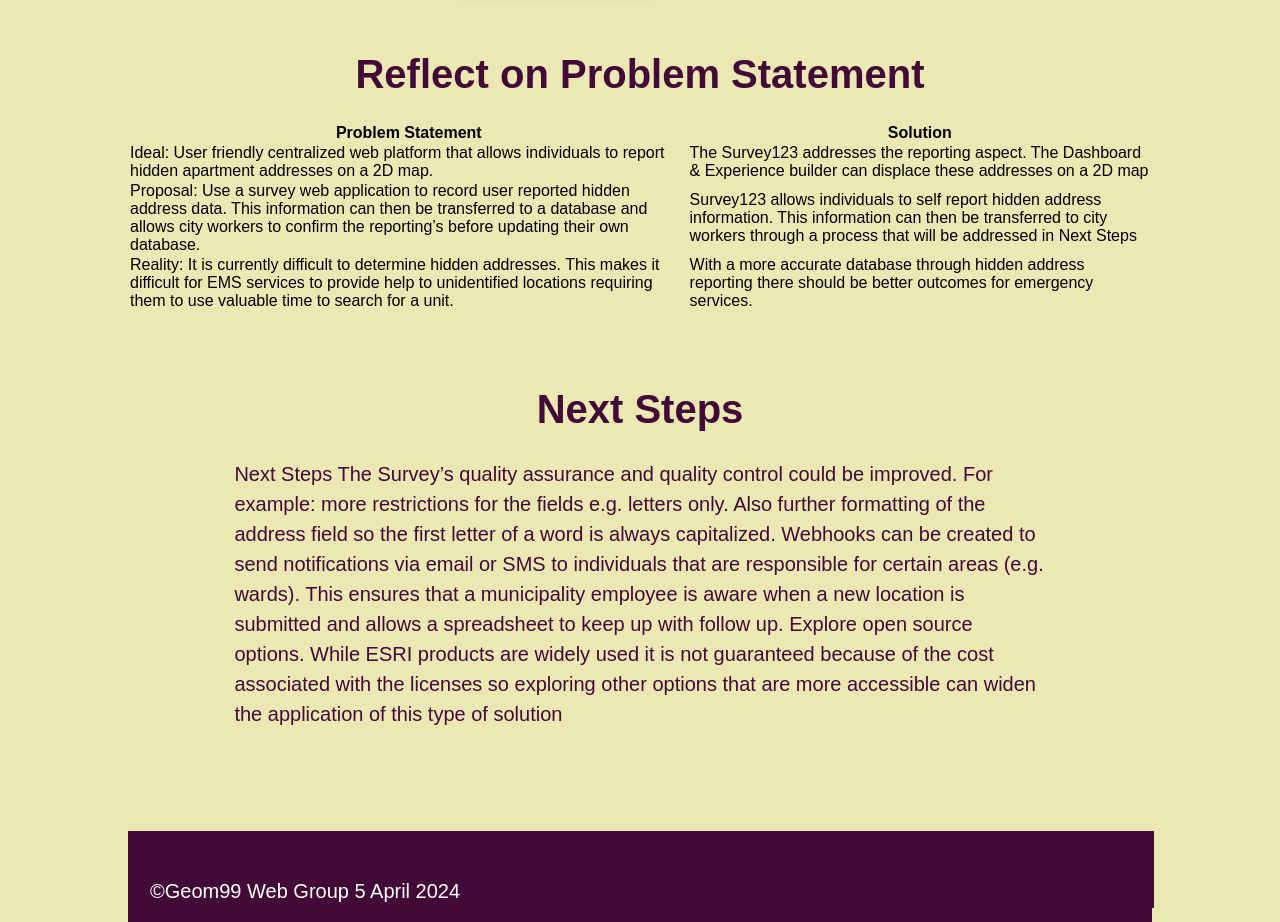
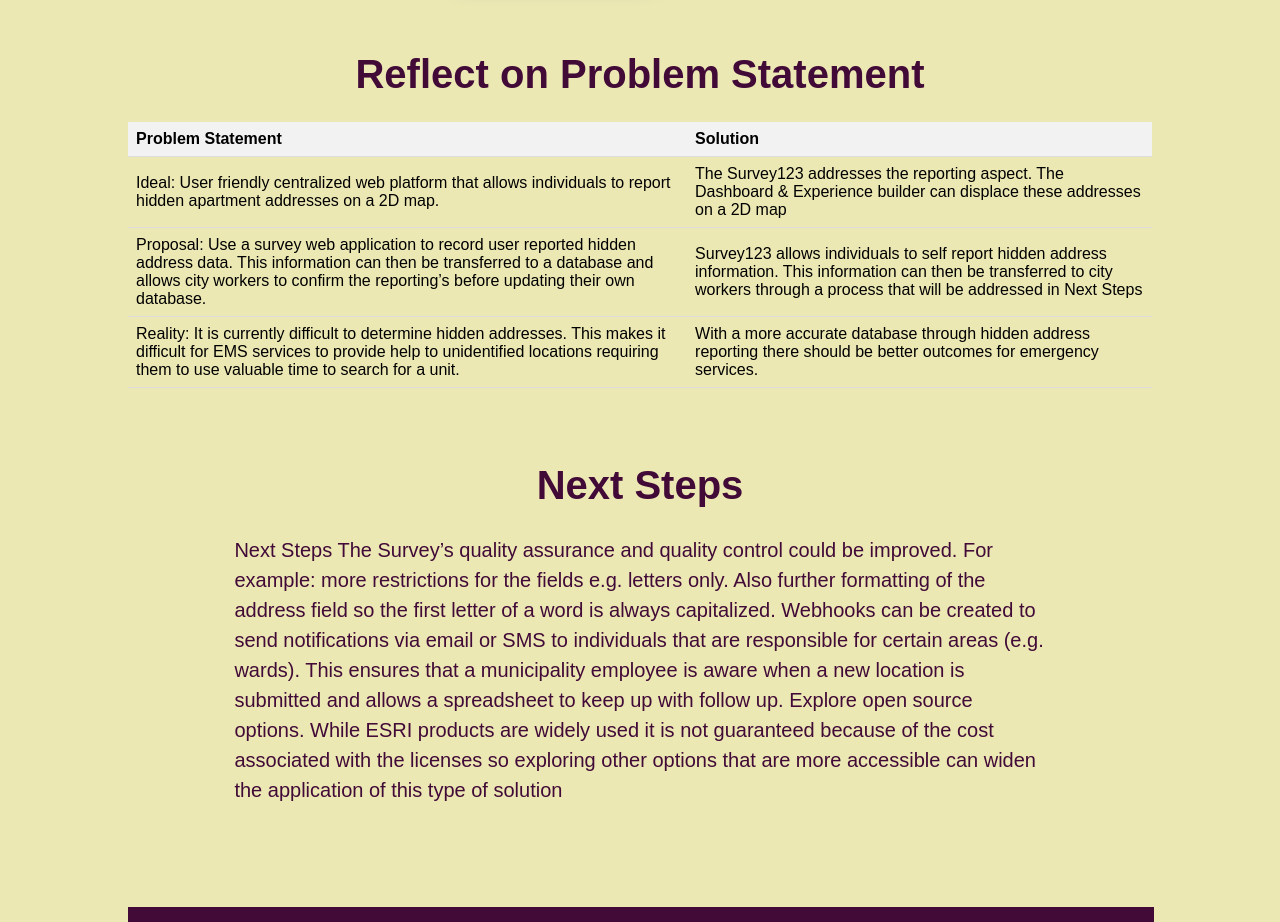
Before and after one commit to AQ231970/a3web, a plain HTML site: page solution.html in a window 1280 px wide. Shown: the part 980-1902 px from the top of the page. Drawn offline with Linux system fonts and the light colour scheme.

Commit message:
Update style.css

```diff
--- a/style.css
+++ b/style.css
@@ -37,6 +37,25 @@
 /* External link CSS  */
 .elink a{padding-left:20px; padding-right:20px; color:black;}
 .elink{margin-bottom:50px;}
+
+
+table {
+    border-collapse: collapse;
+    width: 100%;
+}
+
+th {
+    background-color: #f2f2f2;
+    padding: 8px;
+    text-align: left;
+    border-bottom: 1px solid #ddd;
+}
+
+td {
+    padding: 8px;
+    text-align: left;
+    border-bottom: 1px solid #ddd;
+}
 
 /* https://www.youtube.com/watch?v=e5wjLZzMmYM, for css template but changed location, positioning type, added hover/active styling, and colours */
  *,
```
